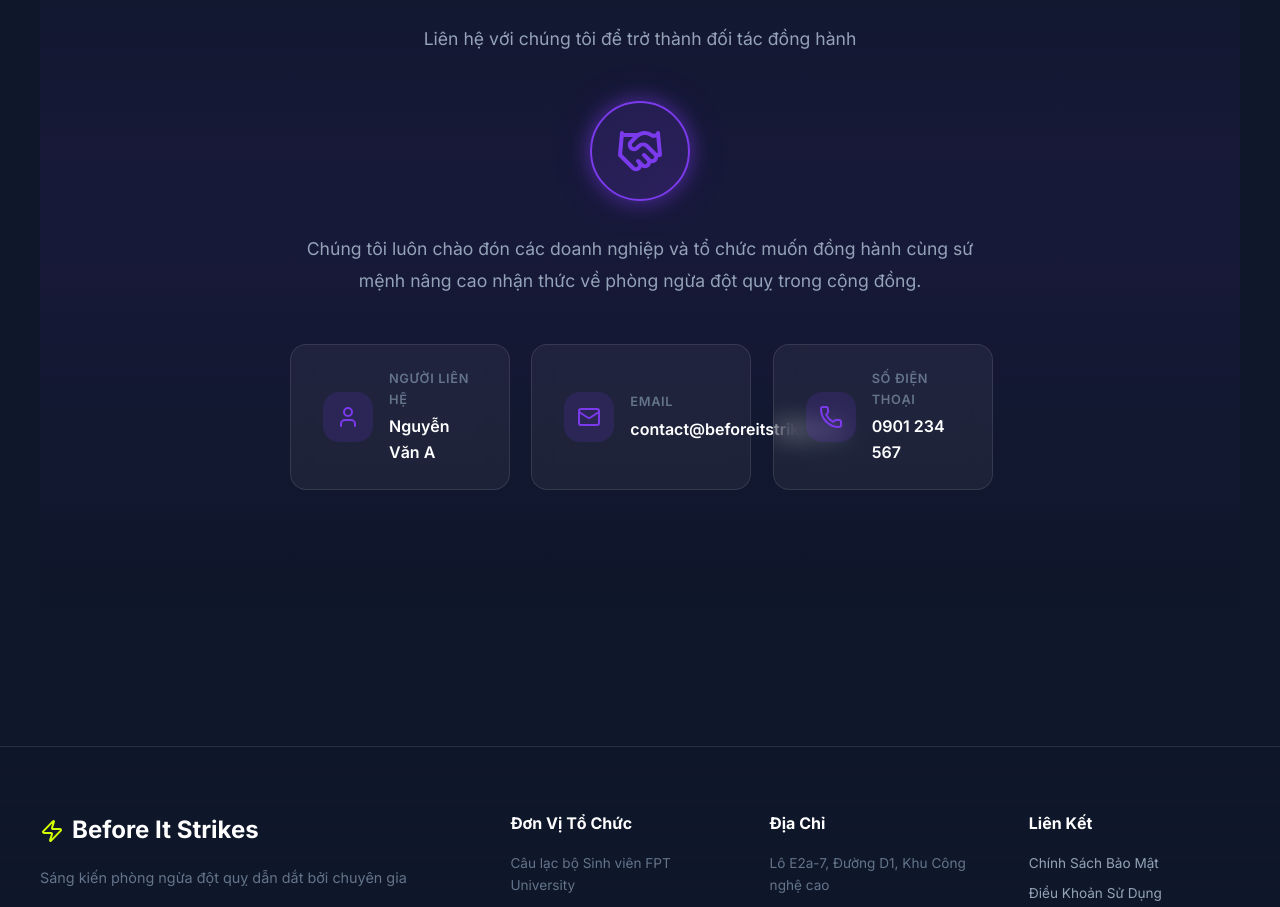
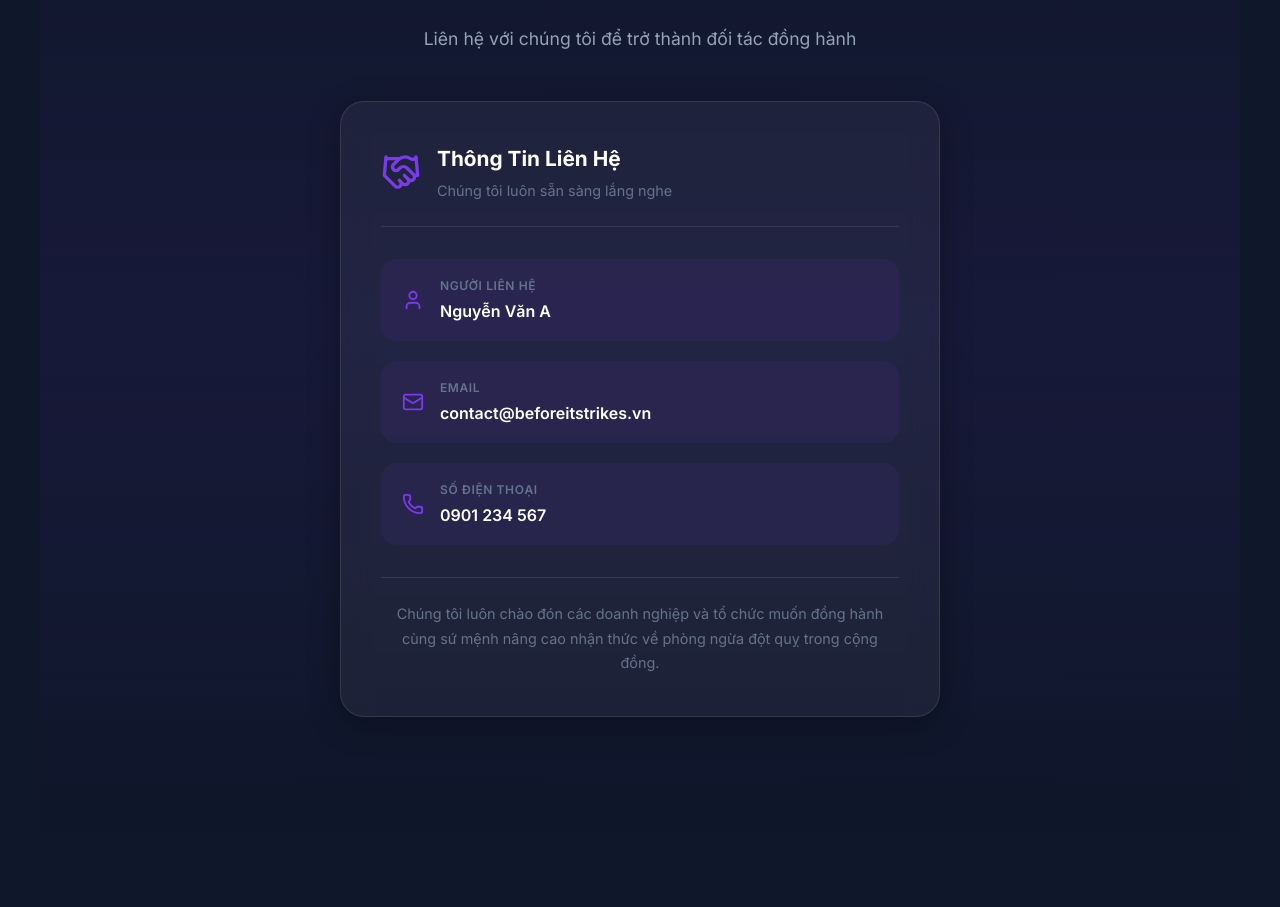
Before and after one commit to lordfcde/Bis-SSG, a React (Vite) app in the folder app/: page / in a window 1280 px wide. Shown: the part 5882-6789 px from the top of the page. Built offline with nearby package versions, Linux system fonts and the light colour scheme.

Commit message:
Redesign contact section as single box with row layout

```diff
--- a/app/src/App.css
+++ b/app/src/App.css
@@ -1343,96 +1343,108 @@ body {
   background-clip: text;
 }
 
-.contact__container {
-  max-width: 700px;
+.contact__box {
+  max-width: 600px;
   margin: 0 auto;
-  text-align: center;
+  padding: 2.5rem;
+  background: var(--bg-glass);
+  backdrop-filter: blur(16px);
+  -webkit-backdrop-filter: blur(16px);
+  border: 1px solid var(--border-glass);
+  border-radius: var(--radius-lg);
+  box-shadow: 0 8px 32px rgba(0, 0, 0, 0.3);
 }
 
-.contact__icon-main {
-  width: 100px;
-  height: 100px;
-  margin: 0 auto 2rem;
-  display: flex;
-  align-items: center;
-  justify-content: center;
-  background: linear-gradient(135deg, var(--secondary-subtle), rgba(124, 58, 237, 0.2));
-  border: 2px solid var(--secondary);
-  border-radius: 50%;
-  color: var(--secondary);
-  box-shadow: var(--glow-secondary);
-}
-
-.contact__description {
-  color: var(--text-body);
-  font-size: 1.1rem;
-  line-height: 1.8;
-  margin-bottom: 3rem;
-}
-
-.contact__info-grid {
-  display: grid;
-  grid-template-columns: repeat(auto-fit, minmax(200px, 1fr));
-  gap: 1.5rem;
-}
-
-.contact-card {
+.contact__box-header {
   display: flex;
   align-items: center;
   gap: 1rem;
-  padding: 1.5rem 2rem;
-  min-width: 220px;
-  background: var(--bg-glass);
-  backdrop-filter: blur(12px);
-  -webkit-backdrop-filter: blur(12px);
-  border: 1px solid var(--border-glass);
-  border-radius: var(--radius-md);
-  text-align: left;
-  transition: all 0.3s ease;
+  margin-bottom: 2rem;
+  padding-bottom: 1.5rem;
+  border-bottom: 1px solid var(--border-glass);
 }
 
-.contact-card:hover {
-  border-color: var(--secondary);
-  transform: translateY(-5px);
-  box-shadow: var(--glow-secondary);
+.contact__box-icon {
+  color: var(--secondary);
+  flex-shrink: 0;
 }
 
-.contact-card__icon {
-  flex-shrink: 0;
-  width: 50px;
-  height: 50px;
+.contact__box-title {
+  font-size: 1.3rem;
+  font-weight: 700;
+  color: var(--text-heading);
+  margin-bottom: 0.25rem;
+}
+
+.contact__box-subtitle {
+  font-size: 0.9rem;
+  color: var(--text-muted);
+}
+
+.contact__box-content {
+  display: flex;
+  flex-direction: column;
+  gap: 1.25rem;
+  margin-bottom: 2rem;
+}
+
+.contact__row {
   display: flex;
   align-items: center;
-  justify-content: center;
-  background: var(--secondary-subtle);
+  gap: 1rem;
+  padding: 1rem 1.25rem;
+  background: rgba(124, 58, 237, 0.08);
   border-radius: var(--radius-md);
-  color: var(--secondary);
+  border: 1px solid transparent;
+  transition: all 0.25s ease;
 }
 
-.contact-card__content {
+.contact__row:hover {
+  border-color: var(--secondary);
+  background: rgba(124, 58, 237, 0.12);
+}
+
+.contact__row-icon {
+  color: var(--secondary);
+  flex-shrink: 0;
+}
+
+.contact__row-info {
   display: flex;
   flex-direction: column;
-  gap: 0.25rem;
+  gap: 0.2rem;
 }
 
-.contact-card__label {
-  font-size: 0.8rem;
+.contact__row-label {
+  font-size: 0.75rem;
   font-weight: 600;
   color: var(--text-muted);
   text-transform: uppercase;
   letter-spacing: 0.05em;
 }
 
-.contact-card__value {
+.contact__row-value {
   font-size: 1rem;
   font-weight: 600;
   color: var(--text-heading);
+}
+
+.contact__row-value--link {
   text-decoration: none;
   transition: color 0.25s ease;
 }
 
-a.contact-card__value:hover {
+.contact__row-value--link:hover {
   color: var(--secondary);
+}
+
+.contact__box-note {
+  font-size: 0.9rem;
+  color: var(--text-muted);
+  line-height: 1.7;
+  text-align: center;
+  padding-top: 1.5rem;
+  border-top: 1px solid var(--border-glass);
 }
 
 /* Responsive for Partners and Contact */
@@ -1452,11 +1464,13 @@ a.contact-card__value:hover {
     max-width: 100px;
   }
 
-  .contact__info-grid {
-    grid-template-columns: 1fr;
+  .contact__box {
+    padding: 1.5rem;
+    margin: 0 1rem;
   }
 
-  .contact-card {
-    justify-content: center;
+  .contact__box-header {
+    flex-direction: column;
+    text-align: center;
   }
 }
--- a/app/src/App.jsx
+++ b/app/src/App.jsx
@@ -495,58 +495,55 @@ function Partners() {
 function Contact() {
   const sectionRef = useScrollReveal()
 
-  const contactInfo = [
-    {
-      icon: <User size={24} />,
-      label: 'Người Liên Hệ',
-      value: 'Nguyễn Văn A',
-      href: null
-    },
-    {
-      icon: <Mail size={24} />,
-      label: 'Email',
-      value: 'contact@beforeitstrikes.vn',
-      href: 'mailto:contact@beforeitstrikes.vn'
-    },
-    {
-      icon: <Phone size={24} />,
-      label: 'Số Điện Thoại',
-      value: '0901 234 567',
-      href: 'tel:0901234567'
-    }
-  ]
-
   return (
     <section id="lien-he" className="section contact" ref={sectionRef}>
       <h2 className="section__title">Hợp Tác & Tài Trợ</h2>
       <p className="section__subtitle">
         Liên hệ với chúng tôi để trở thành đối tác đồng hành
       </p>
-      <div className="contact__container">
-        <div className="contact__icon-main">
-          <Handshake size={48} />
+      <div className="contact__box">
+        <div className="contact__box-header">
+          <Handshake size={40} className="contact__box-icon" />
+          <div>
+            <h3 className="contact__box-title">Thông Tin Liên Hệ</h3>
+            <p className="contact__box-subtitle">Chúng tôi luôn sẵn sàng lắng nghe</p>
+          </div>
         </div>
-        <p className="contact__description">
+
+        <div className="contact__box-content">
+          <div className="contact__row">
+            <User size={22} className="contact__row-icon" />
+            <div className="contact__row-info">
+              <span className="contact__row-label">Người Liên Hệ</span>
+              <span className="contact__row-value">Nguyễn Văn A</span>
+            </div>
+          </div>
+
+          <div className="contact__row">
+            <Mail size={22} className="contact__row-icon" />
+            <div className="contact__row-info">
+              <span className="contact__row-label">Email</span>
+              <a href="mailto:contact@beforeitstrikes.vn" className="contact__row-value contact__row-value--link">
+                contact@beforeitstrikes.vn
+              </a>
+            </div>
+          </div>
+
+          <div className="contact__row">
+            <Phone size={22} className="contact__row-icon" />
+            <div className="contact__row-info">
+              <span className="contact__row-label">Số Điện Thoại</span>
+              <a href="tel:0901234567" className="contact__row-value contact__row-value--link">
+                0901 234 567
+              </a>
+            </div>
+          </div>
+        </div>
+
+        <p className="contact__box-note">
           Chúng tôi luôn chào đón các doanh nghiệp và tổ chức muốn đồng hành cùng sứ mệnh
           nâng cao nhận thức về phòng ngừa đột quỵ trong cộng đồng.
         </p>
-        <div className="contact__info-grid">
-          {contactInfo.map((item, index) => (
-            <div className="contact-card" key={index}>
-              <div className="contact-card__icon">{item.icon}</div>
-              <div className="contact-card__content">
-                <span className="contact-card__label">{item.label}</span>
-                {item.href ? (
-                  <a href={item.href} className="contact-card__value">
-                    {item.value}
-                  </a>
-                ) : (
-                  <span className="contact-card__value">{item.value}</span>
-                )}
-              </div>
-            </div>
-          ))}
-        </div>
       </div>
     </section>
   )
```
